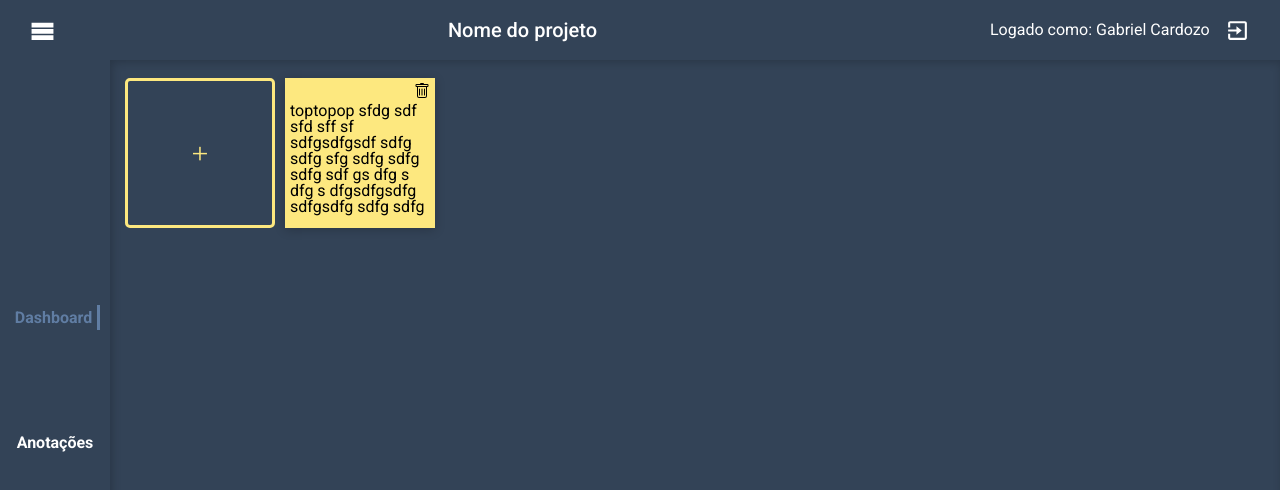
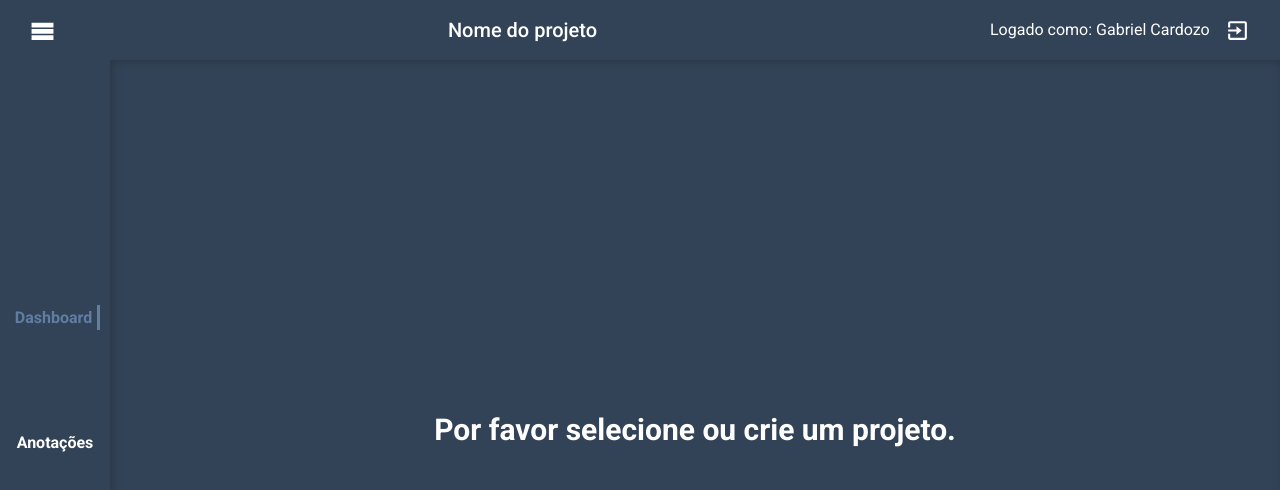
Before and after one commit to GabrielCardoz0/projeto21-Projec.t, a React (Create React App) app in the folder front-end/: page /dashboard/notes in a window 1280 px wide. Shown: the top 490 px of the page. Built offline with nearby package versions, Linux system fonts and the light colour scheme; no server answers; sample sign-in values are in the browser's storage.

Commit message:
feat: get notes list with api and select project advise

```diff
--- a/front-end/src/components/layout/Sidebar.js
+++ b/front-end/src/components/layout/Sidebar.js
@@ -7,7 +7,7 @@ import { createProject } from "../../services/projectsApi";
 
 export default function Sidebar(params) {
   const { setSidebar } = params;
-  const { projectsList, projectSelectedData, setProjectSelectedData, setSelectedSprint } = useContext(UserContext);
+  const { projectsList, projectSelectedData, setProjectSelectedData, setSelectedSprint, setLoading } = useContext(UserContext);
 
   const [createProjectInput, setCreateProjectInput] = useState(false);
   const [projectName, setProjectName] = useState('');
@@ -23,6 +23,7 @@ export default function Sidebar(params) {
 
       alert('erro ao criar projeto. Por favor, tente novamente mais tarde.');
     };
+    setLoading("loadingNewProject");
 
     setCreateProjectInput(false);
   };
--- a/front-end/src/components/notes/CreatePostIt.js
+++ b/front-end/src/components/notes/CreatePostIt.js
@@ -3,7 +3,7 @@ import styled from "styled-components";
 import { createNote } from "../../services/noteApi";
 
 export default function CreatePostIt(params) {
-    const { projectSelectedData } = params;
+    const { projectSelectedData, setLoading } = params;
     const [ showNoteForm, setShowNoteForm ] = useState(false);
     const [ note, setNote ] = useState('');
 
@@ -11,11 +11,15 @@ export default function CreatePostIt(params) {
       e.preventDefault();
       try {
           await createNote( projectSelectedData.projectId, note);
+
+          setShowNoteForm(false);
       } catch (error) {
           console.log(error);
 
           alert("erro ao criar nota, por favor tente novamente mais tarde.");
       };
+
+      setLoading("loadingCreatePostIt");
     };
 
     return(
--- a/front-end/src/pages/layout.js
+++ b/front-end/src/pages/layout.js
@@ -10,20 +10,21 @@ import UserContext from "../contexts/userContext";
 import { getProjects } from "../services/projectsApi";
 
 export default function Layout() {
-  const { setProjectsList } = useContext(UserContext);
+  const { setProjectsList, projectSelectedData, loading, setLoading } = useContext(UserContext);
   const navigate = useNavigate();
-  console.log("renderizou layout");
 
   useEffect( () => {
     const token = tokenVerify();
     if(!token) navigate("/");
+
+    if(loading !== "loading") return setLoading("loading");
 
     async function getProjectsList() {
       const projectsList = await getProjects();
       setProjectsList(projectsList);
     }
     getProjectsList();
-  }, [navigate, setProjectsList]);
+  }, [navigate, setProjectsList, loading, setLoading]);
 
   return(
     <Content>
@@ -33,15 +34,25 @@ export default function Layout() {
       <div>
         <NavigationBar/>
         <Container>
-
-          <Outlet/>
-
+          {!projectSelectedData.projectId ? <SelectProjectAdvise>Por favor selecione ou crie um projeto.</SelectProjectAdvise> : <Outlet/>}
         </Container>
       </div>
 
     </Content>
   );
 };
+
+const SelectProjectAdvise = styled.div`
+  width: 100%;
+  height: 100%;
+  display: flex;
+  justify-content: center;
+  align-items: center;
+  font-size: 30px;
+  font-weight: 700;
+  font-family: "Roboto";
+  color: #fff;
+`;
 
 const Content = styled.div`
   display: flex;
--- a/front-end/src/pages/notes/index.js
+++ b/front-end/src/pages/notes/index.js
@@ -3,17 +3,41 @@ import { useContext } from "react";
 import UserContext from "../../contexts/userContext";
 import CreatePostIt from "../../components/notes/CreatePostIt";
 import PostIt from "../../components/notes/PostIt";
+import { useState } from "react";
+import { useEffect } from "react";
+import { getNotesByProjectId } from "../../services/noteApi";
 
 export default function Notes() {
-  const { projectSelectedData } = useContext(UserContext);
-  const str = "toptopop sfdg sdf sfd sff sf sdfgsdfgsdf sdfg sdfg sfg sdfg sdfg sdfg  sdf gs dfg s dfg s dfgsdfgsdfg sdfgsdfg sdfg sdfg";
+  const { projectSelectedData, loading, setLoading,  } = useContext(UserContext);
+  const [ notesList, setNotesList ] = useState([]);
+
+  useEffect(() => {
+    if(!projectSelectedData.projectId) return;
+
+    if(loading !== "loading") return setLoading("loading");
+
+    async function getNotesList() {
+        try {
+            const notes = await getNotesByProjectId(projectSelectedData.projectId);
+
+            setNotesList(notes);
+        } catch (error) {
+            console.log(error);
+
+            alert("Não foi possível achar as notas para o projeto selecionado.");
+        };
+    };
+
+    getNotesList();
+
+  }, [projectSelectedData, loading, setLoading]);
 
   return (
     <>
     <NotesContent>
-        <CreatePostIt projectSelectedData={projectSelectedData} />
+        <CreatePostIt projectSelectedData={projectSelectedData} setLoading={setLoading}/>
 
-        <PostIt note={str} />
+        {notesList.map(n => <PostIt key={n.id} note={n.note} />)}
     </NotesContent>
     </>
   );
@@ -25,5 +49,5 @@ const NotesContent = styled.div`
     overflow: scroll;
     ::-webkit-scrollbar {
         display: none;
-    }
+    };
 `;
--- a/front-end/src/services/noteApi.js
+++ b/front-end/src/services/noteApi.js
@@ -12,3 +12,15 @@ export async function createNote(projectId, note) {
 
     return data;
 };
+
+export async function getNotesByProjectId(id) {
+    const token = tokenVerify();
+
+    const { data } = await api.get(`/notes/${id}`, {
+        headers: {
+            Authorization: `Bearer ${token}`
+        }
+    });
+
+    return data;
+};
```
